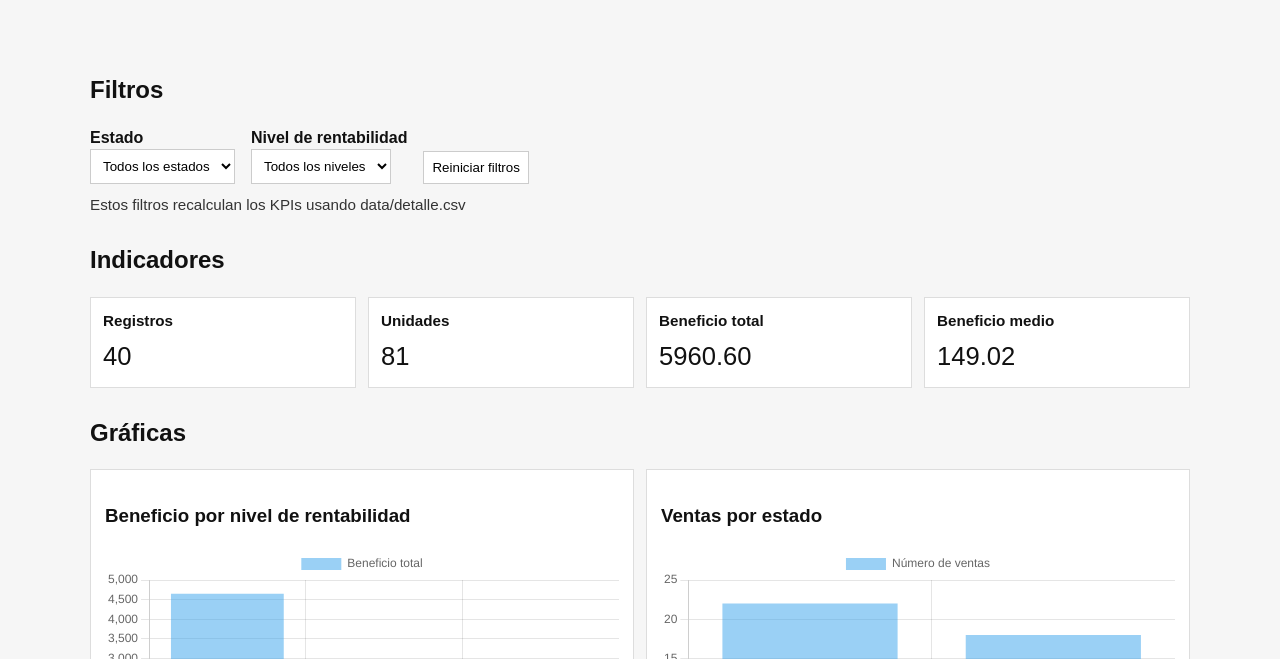
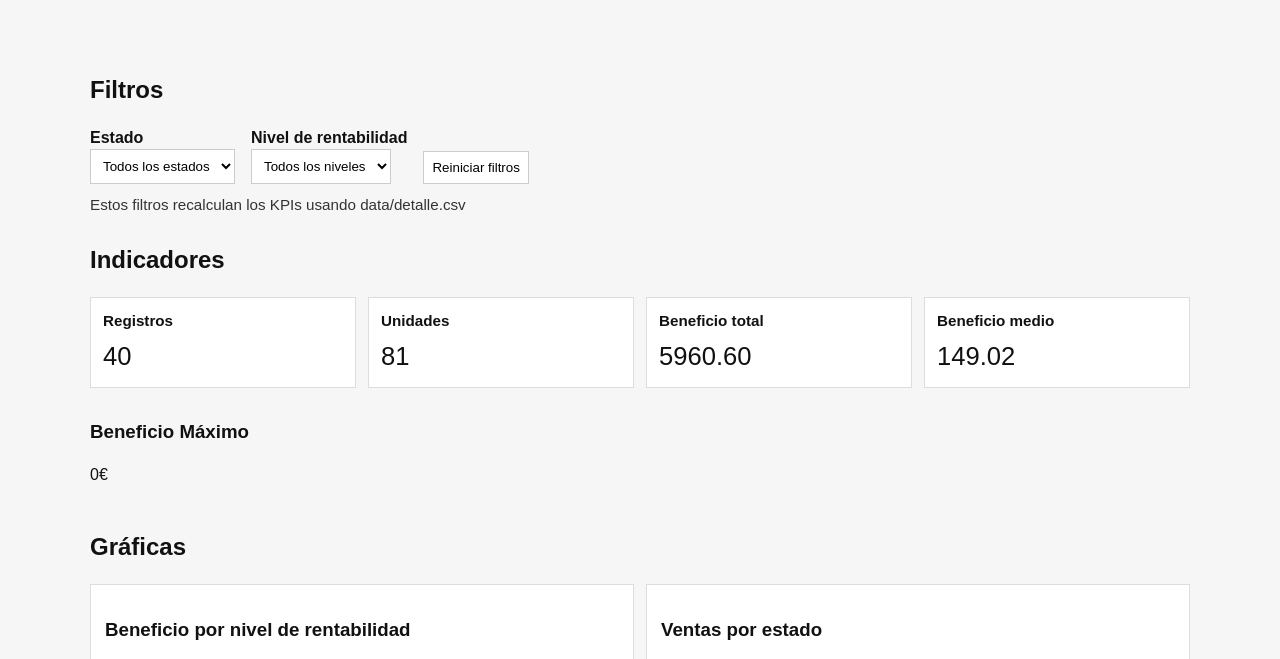
Before and after one commit to Butifarrilla67/Dashboard-SQL, a plain HTML site: page index.html in a window 1280 px wide. Shown: the part 110-769 px from the top of the page. Drawn offline with nearby package versions, Linux system fonts and the light colour scheme.

Commit message:
Update index.html

```diff
--- a/index.html
+++ b/index.html
@@ -39,6 +39,7 @@
         <div class="kpi"><div class="kpi-title">Unidades</div><div id="kpiUnidades" class="kpi-value">-</div></div>
         <div class="kpi"><div class="kpi-title">Beneficio total</div><div id="kpiBeneficioTotal" class="kpi-value">-</div></div>
         <div class="kpi"><div class="kpi-title">Beneficio medio</div><div id="kpiBeneficioMedio" class="kpi-value">-</div></div>
+        <div class="kpi-box"><h3>Beneficio Máximo</h3><p id="kpiMaxBeneficio">0€</p></div>
       </div>
     </section>
 
```
